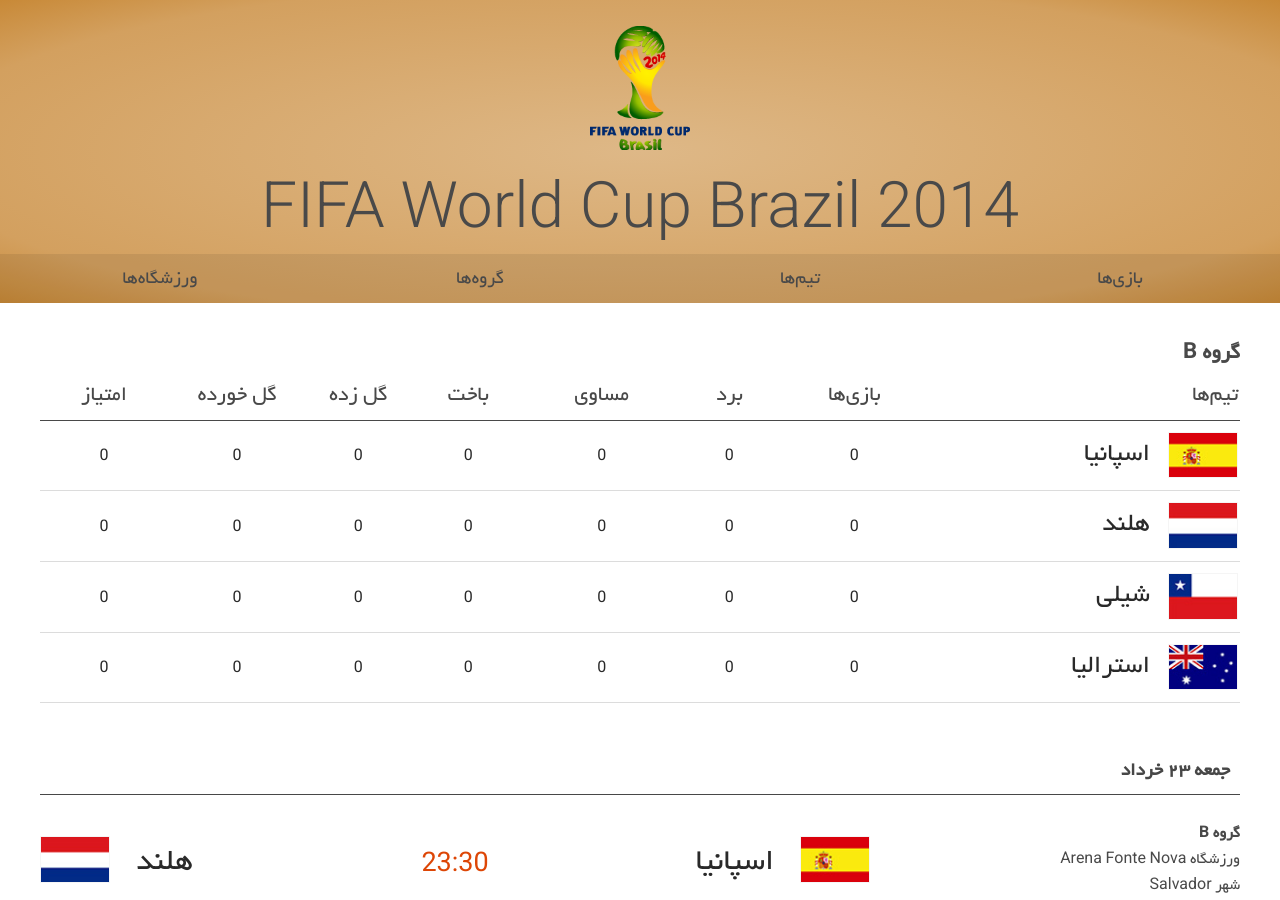
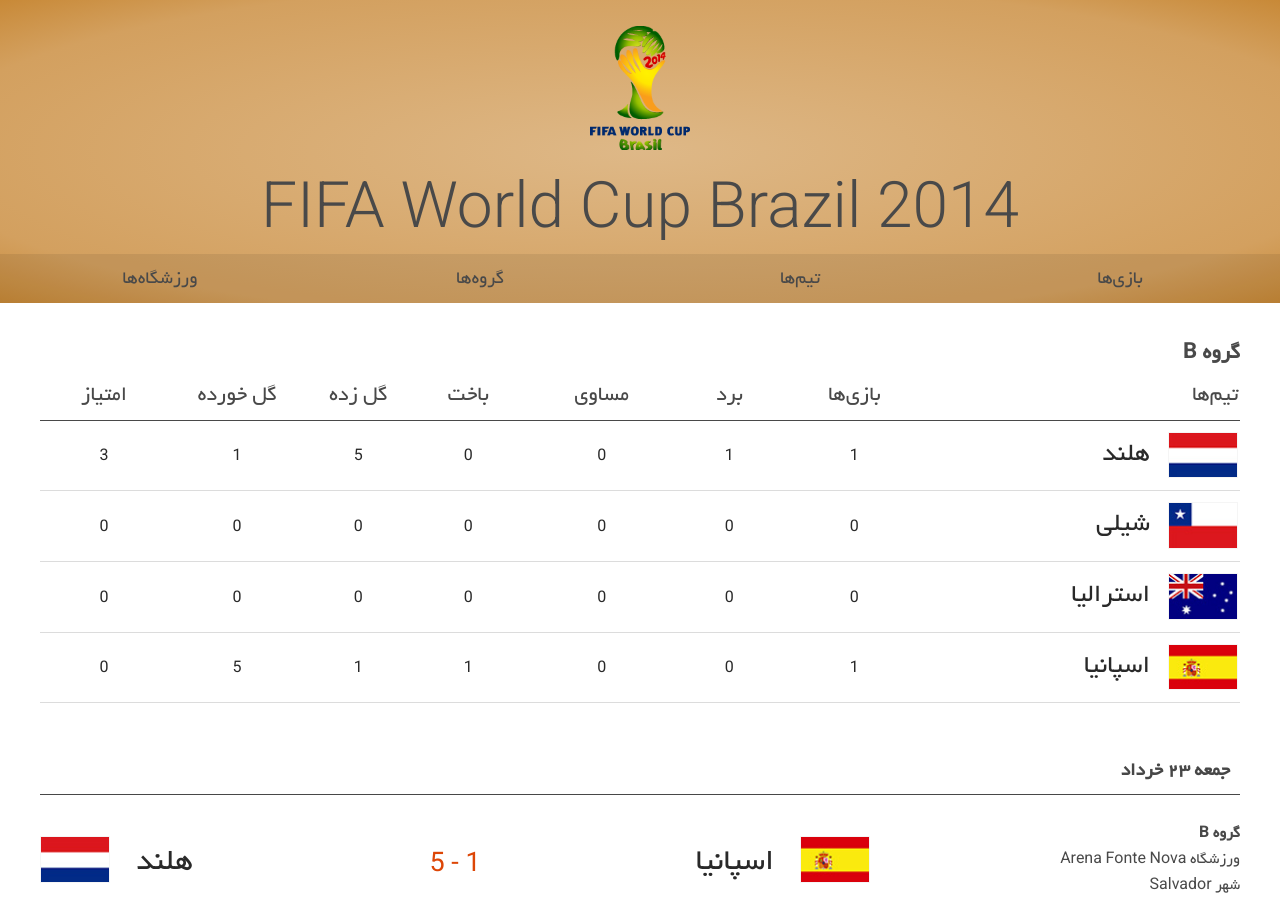
Before and after one commit to HosseinKarami/fifawc, a Jekyll site: the page built from groups/B/index.html, in a window 1280 px wide and 900 px high. Built offline with Jekyll 4.4.1, drawn with Linux system fonts in a browser that asks for light colours; comment, search, counter and statistics services are not loaded.

Commit message:
ESP Vs NED

```diff
--- a/_data/groups.yml
+++ b/_data/groups.yml
@@ -39,24 +39,15 @@
 
 - group: B
   teams:
-  - team: اسپانیا
-    flag: assets/img/flags/esp.png
-    played: "0"
-    won: "0"
+  - team: هلند
+    flag: assets/img/flags/ned.png
+    played: "1"
+    won: "1"
     draw: "0"
     lost: "0"
-    GF: "0"
-    GA: "0"
-    points: "0"
-  - team: هلند
-    flag: assets/img/flags/ned.png
-    played: "0"
-    won: "0"
-    draw: "0"
-    lost: "0"
-    GF: "0"
-    GA: "0"
-    points: "0"
+    GF: "5"
+    GA: "1"
+    points: "3"
   - team: شیلی
     flag: assets/img/flags/chi.png
     played: "0"
@@ -74,6 +65,15 @@
     lost: "0"
     GF: "0"
     GA: "0"
+    points: "0"
+  - team: اسپانیا
+    flag: assets/img/flags/esp.png
+    played: "1"
+    won: "0"
+    draw: "0"
+    lost: "1"
+    GF: "1"
+    GA: "5"
     points: "0"
 
 - group: C
```
Also changed, not shown: _data/matches.yml (+7 -7 lines).
